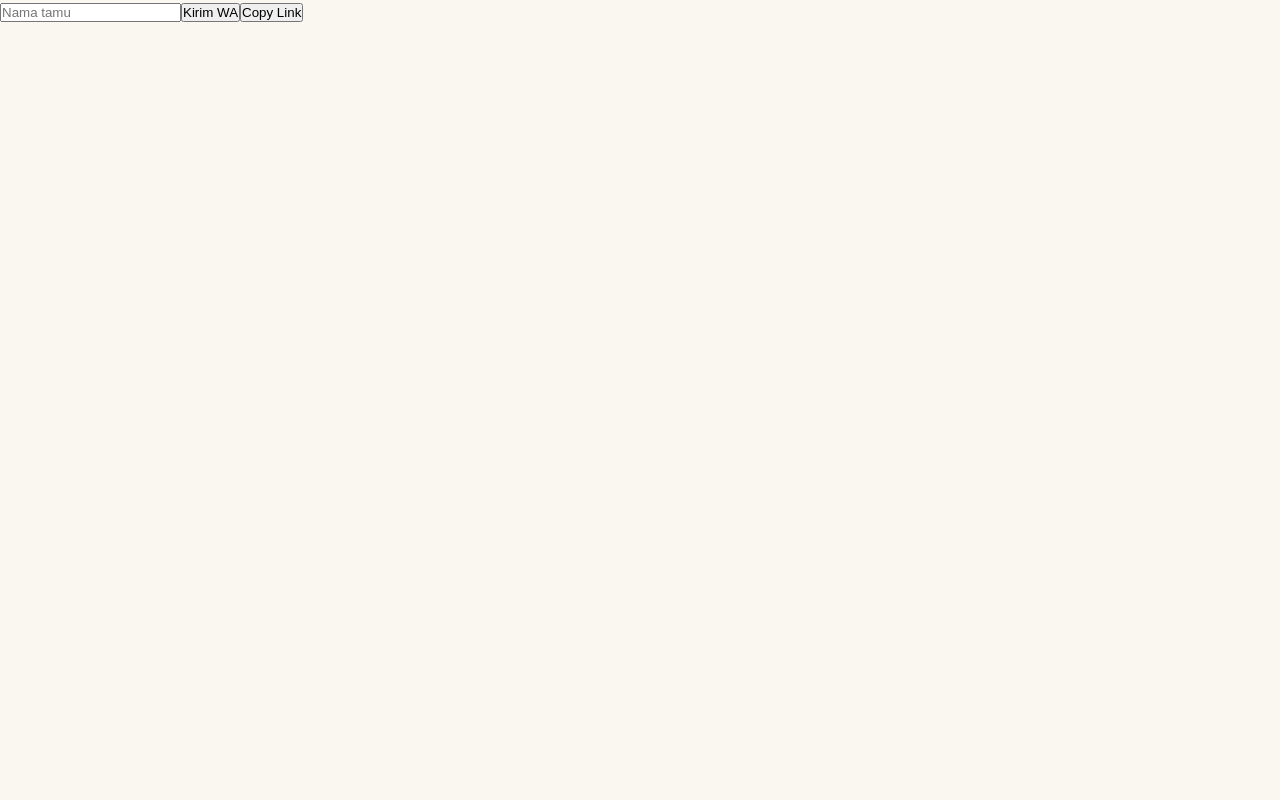
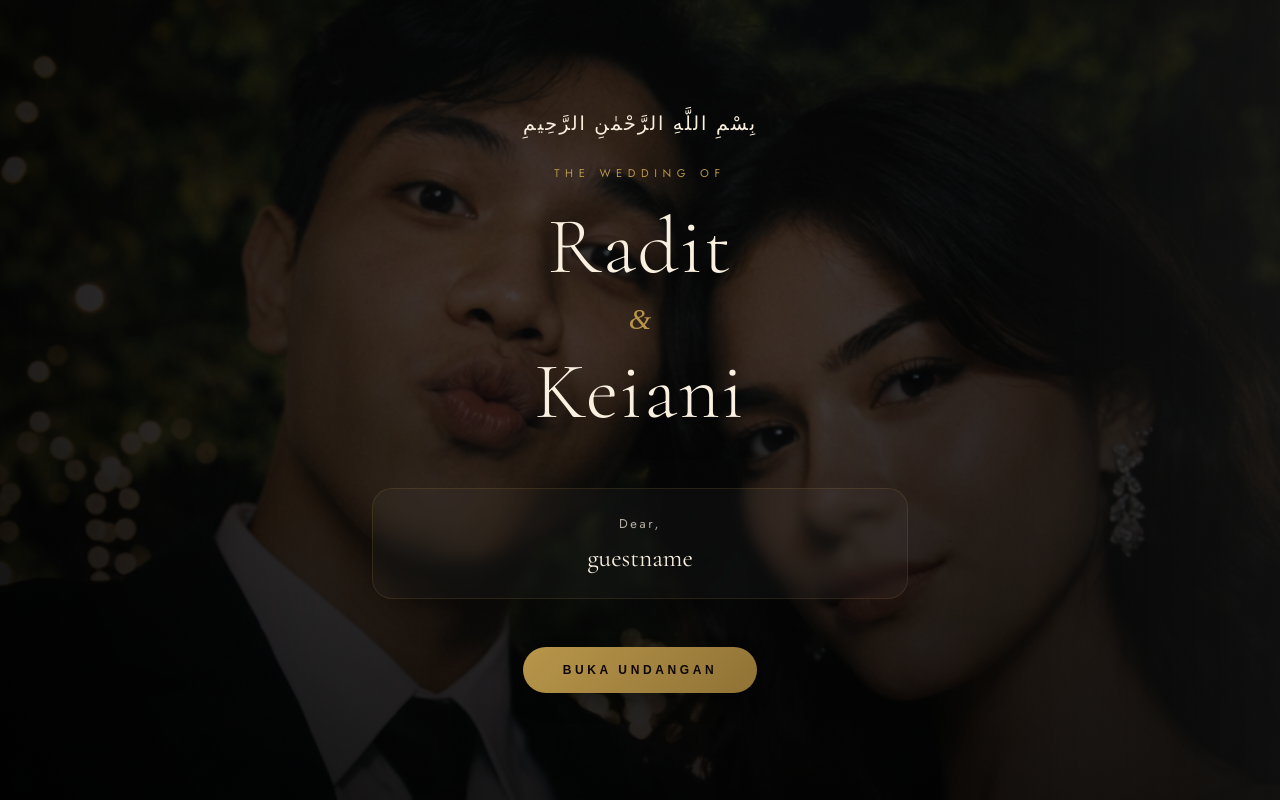
Before and after one commit to Radityaputrazz/Wedding-Invitation-Digital, a Next.js app: page /generator in a window 1280 px wide. Built offline with nearby package versions, Linux system fonts and the light colour scheme.

Commit message:
fix: Undangan Wa

```diff
--- a/app/generator/page.tsx
+++ b/app/generator/page.tsx
@@ -1,46 +1,11 @@
-"use client";
+import WeddingContainer from "@/components/wedding/WeddingContainer";
 
-import React, { useState } from "react";
+export default function Page({
+  searchParams,
+}: {
+  searchParams?: { to?: string };
+}) {
+  const guestName = searchParams?.to ?? "";
 
-export default function LinkGenerator() {
-  const [name, setName] = useState("");
-
-  const baseUrl =
-    "https://wedding-invitation-radityaputra.vercel.app/invitation";
-
-  const slugify = (str: string) =>
-    str.trim().toLowerCase().replace(/\s+/g, "-");
-
-  const finalLink = `${baseUrl}?to=${encodeURIComponent(slugify(name))}`;
-
-  const copyToClipboard = async () => {
-    if (!name) return;
-    await navigator.clipboard.writeText(finalLink);
-    alert("Link berhasil disalin!");
-  };
-
-  const shareToWhatsApp = () => {
-    if (!name) return;
-
-    const text = `Tanpa mengurangi rasa hormat, kami mengundang Bapak/Ibu/Saudara/i *${name}* untuk hadir di acara pernikahan kami.
-
-Detail undangan:
-${finalLink}`;
-
-    const waUrl = `https://api.whatsapp.com/send?text=${encodeURIComponent(text)}`;
-    window.open(waUrl, "_blank");
-  };
-
-  return (
-    <div>
-      <input
-        value={name}
-        onChange={(e) => setName(e.target.value)}
-        placeholder="Nama tamu"
-      />
-
-      <button onClick={shareToWhatsApp}>Kirim WA</button>
-      <button onClick={copyToClipboard}>Copy Link</button>
-    </div>
-  );
+  return <WeddingContainer guestName={guestName} />;
 }
```
Also changed, not shown: app/page.tsx (+9 -4 lines).
